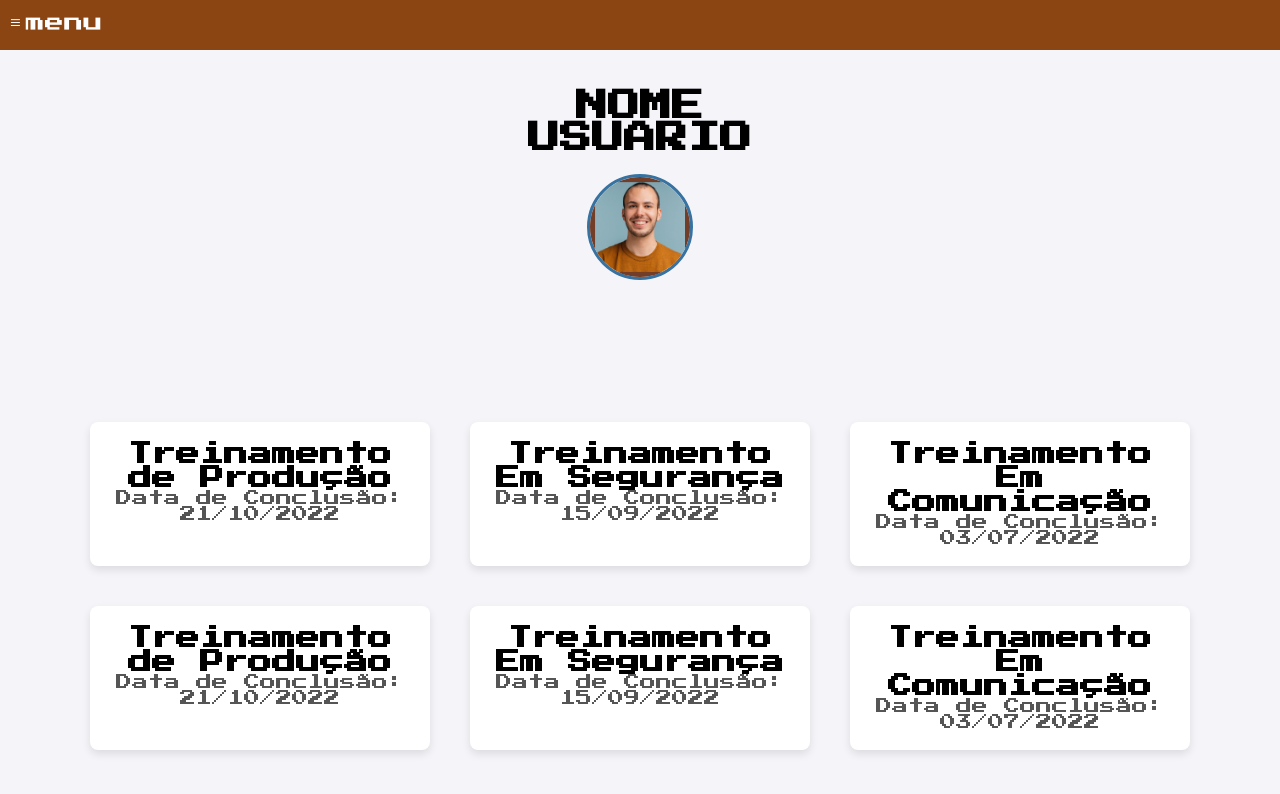
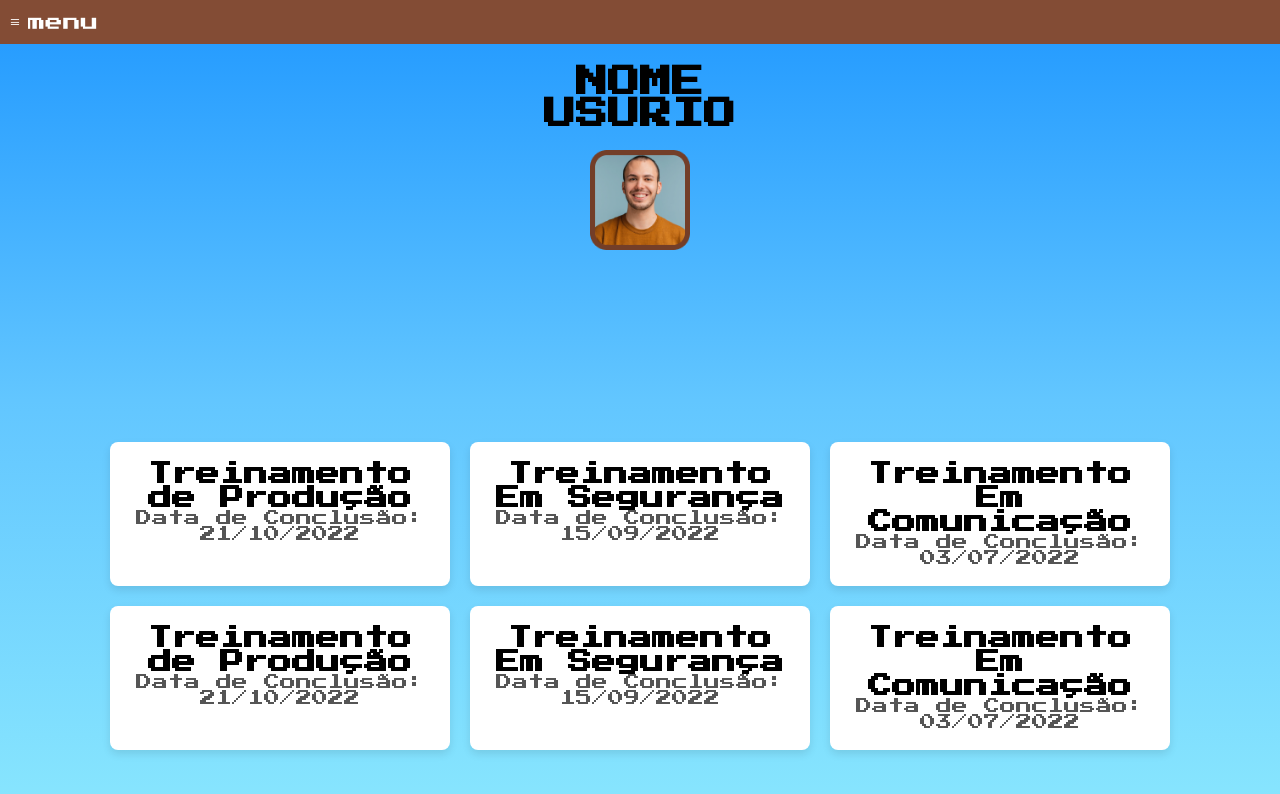
Before and after one commit to GaSoncin/training-app, a React (Vite) app: page /trainings in a window 1280 px wide. Shown: the top 794 px of the page. Built offline with nearby package versions, Linux system fonts and the light colour scheme.

Commit message:
updating commit

```diff
--- a/src/components/TrainingList/TrainingList.css
+++ b/src/components/TrainingList/TrainingList.css
@@ -2,6 +2,9 @@
   display: flex;
   flex-wrap: wrap;
   justify-content: center;
-  gap: 20px;
   padding: 20px;
 }
+
+trainings {
+  background: #000;
+}
--- a/src/components/TrainingList/TrainingList.tsx
+++ b/src/components/TrainingList/TrainingList.tsx
@@ -3,6 +3,7 @@ import TrainingCard from "../TrainingCard/TrainingCard";
 import "./TrainingList.css";
 
 const trainings = [
+
   { title: "Treinamento de Produção", date: "21/10/2022" },
   { title: "Treinamento Em Segurança", date: "15/09/2022" },
   { title: "Treinamento Em Comunicação", date: "03/07/2022" },
--- a/src/pages/TrainingPage/TrainingPage.css
+++ b/src/pages/TrainingPage/TrainingPage.css
@@ -3,12 +3,14 @@
   flex-direction: column;
   justify-content: space-between;
   height: 100vh;
+  background: var(--blue-gradient);
+  overflow: hidden;
 }
 
 .header {
-  background-color: #8b4513;
+  background-color: var(--brown80);
   color: #fff;
-  padding: 25px;
+  padding: 22px;
   display: flex;
   align-items: center;
   position: relative;
@@ -20,16 +22,19 @@
   position: absolute;
   top: 10px;
   left: 10px;
-  font-size: 1.2em;
+  font-size: 1.1em;
 }
 
 .menu-icon {
-  margin-right: 5px;
+  margin-right: 8px;
+
+
+
 }
 
 .profile-section {
   text-align: center;
-  margin-top: 20px;
+  margin-top: 2px;
 }
 
 .username {
@@ -38,8 +43,6 @@
 }
 
 .profile-image {
-  border-radius: 50%;
-  border: 3px solid #3772a0;
   width: 100px;
   height: 100px;
 }
--- a/src/pages/TrainingPage/TrainingPage.tsx
+++ b/src/pages/TrainingPage/TrainingPage.tsx
@@ -13,7 +13,7 @@ const TrainingPage: React.FC = () => {
         </div>
       </div>
       <div className="profile-section">
-        <h1 className="username">NOME<br />USUARIO</h1>
+        <h1 className="username">NOME<br />USURIO</h1>
         <img src={profileImage} alt="User Profile" className="profile-image" />
       </div>
       <div className="training-list-container">
--- a/src/styles/global.css
+++ b/src/styles/global.css
@@ -6,7 +6,7 @@
 :root {
   --blue-gradient: linear-gradient(to bottom, #2098ff, #62c6ff, #87e5fe);
   --blue-opacity: rgba(55, 114, 160, 0.6);
-  --brown: #733e28;
+  --brown80: #834c35;
   --green: #a7f19c;
   --dark-greyish-red: #999595;
   --gray85: #d9d9d9;
```
Also changed, not shown: 1 other file (tests, documents, lock files or other folders).
